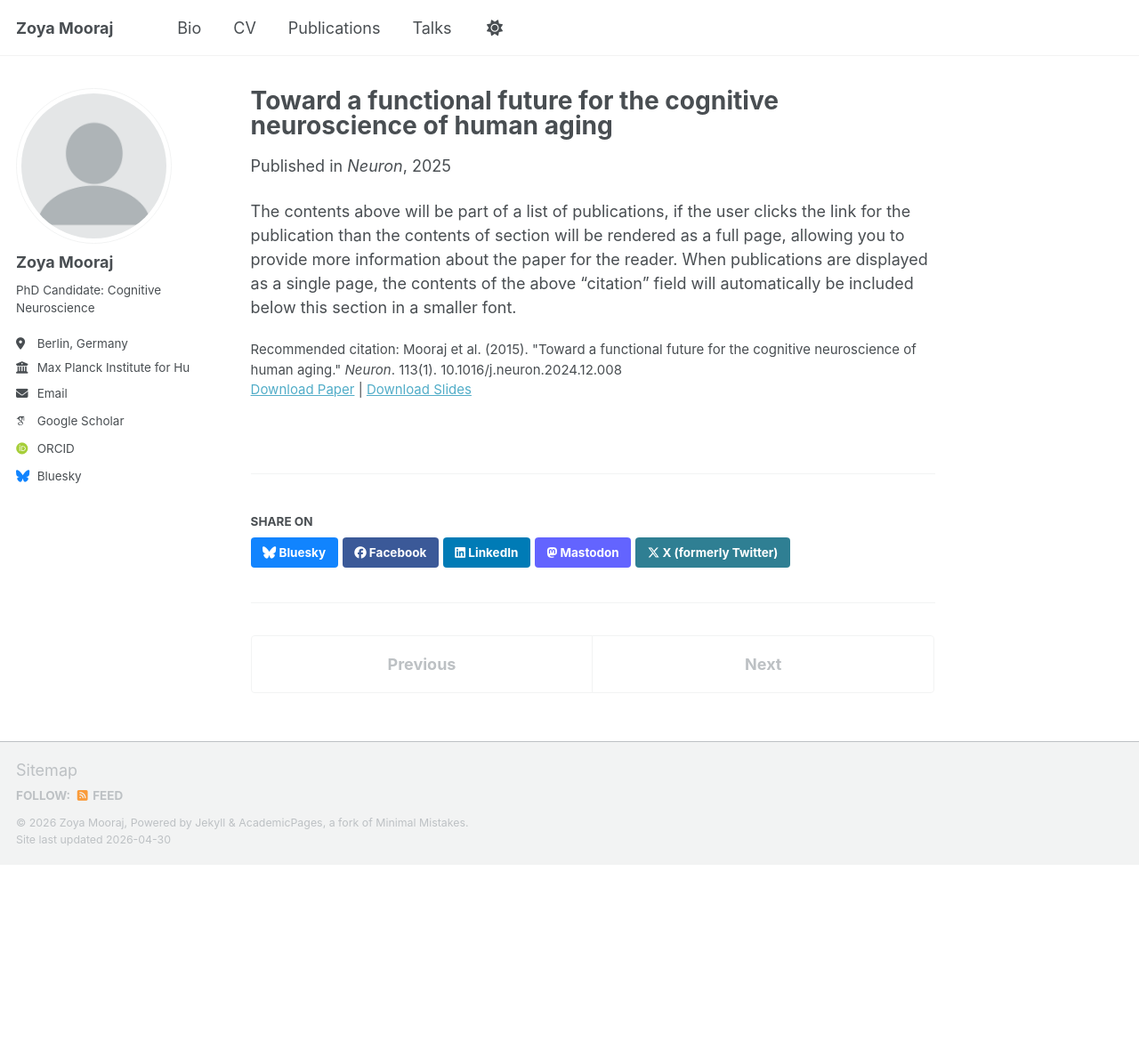
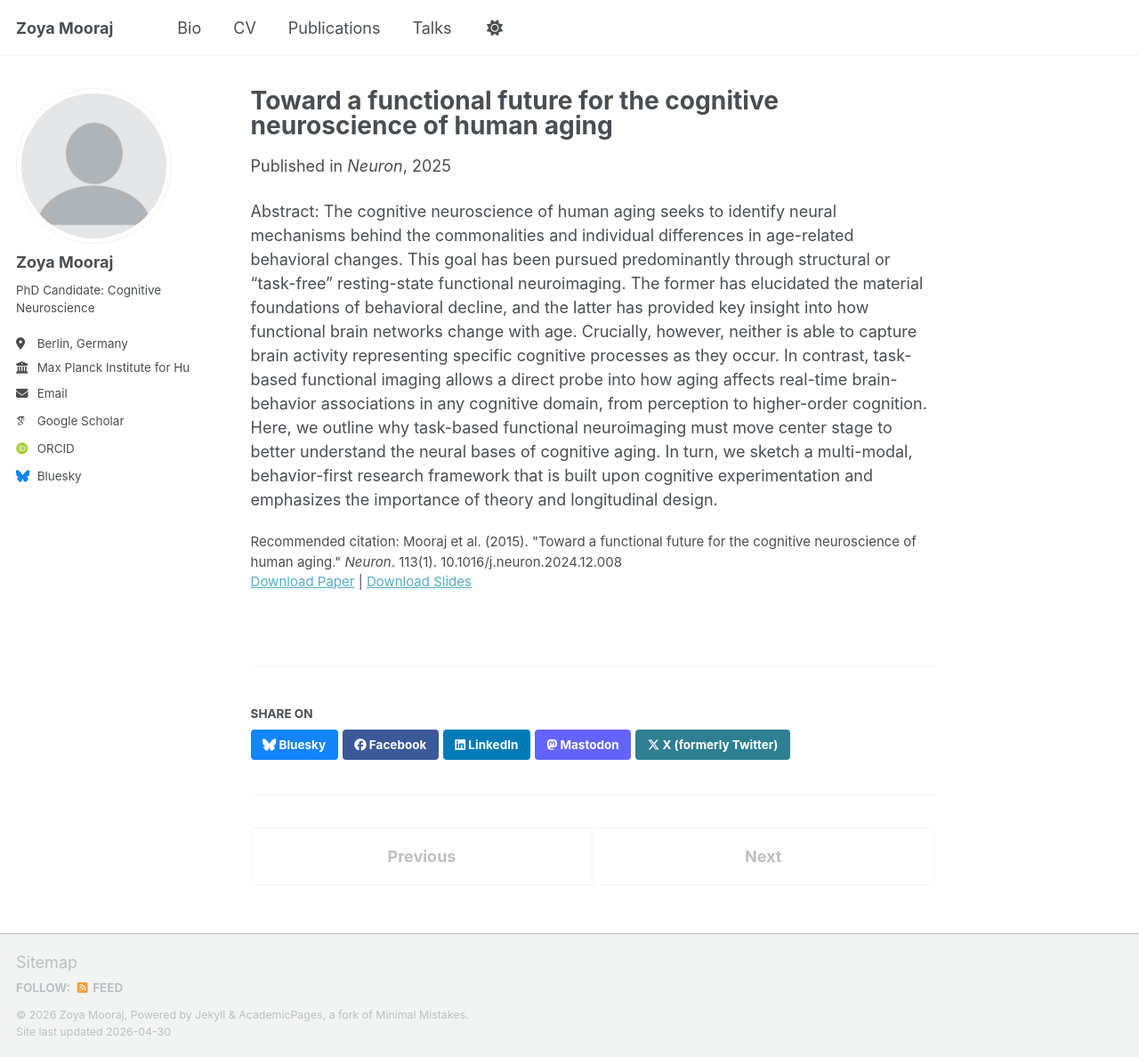
Before and after one commit to zoya-mooraj/zoya-mooraj.github.io, a Jekyll site: the page built from _publications/2025-Neuron-1.md, in a window 1280 px wide and 1188 px high. Shown: the whole window at 89% size. Built offline with Jekyll 4.4.1, drawn with Linux system fonts in a browser that asks for light colours; some web fonts are replaced; a script bundle is joined from its source files by our own code; library files that are not in the unit come from our copies.

Commit message:
Add abstract to 2025-Neuron-1 publication
Added an abstract summarizing the research on cognitive neuroscience of human aging and the importance of task-based functional neuroimaging.

```diff
--- a/_publications/2025-Neuron-1.md
+++ b/_publications/2025-Neuron-1.md
@@ -10,4 +10,5 @@ slidesurl: 'https://academicpages.github.io/files/slides1.pdf'
 paperurl: 'https://academicpages.github.io/files/paper1.pdf'
 citation: 'Mooraj et al. (2015). &quot;Toward a functional future for the cognitive neuroscience of human aging.&quot; <i>Neuron</i>. 113(1). 10.1016/j.neuron.2024.12.008'
 ---
-The contents above will be part of a list of publications, if the user clicks the link for the publication than the contents of section will be rendered as a full page, allowing you to provide more information about the paper for the reader. When publications are displayed as a single page, the contents of the above "citation" field will automatically be included below this section in a smaller font.
+Abstract:
+The cognitive neuroscience of human aging seeks to identify neural mechanisms behind the commonalities and individual differences in age-related behavioral changes. This goal has been pursued predominantly through structural or "task-free" resting-state functional neuroimaging. The former has elucidated the material foundations of behavioral decline, and the latter has provided key insight into how functional brain networks change with age. Crucially, however, neither is able to capture brain activity representing specific cognitive processes as they occur. In contrast, task-based functional imaging allows a direct probe into how aging affects real-time brain-behavior associations in any cognitive domain, from perception to higher-order cognition. Here, we outline why task-based functional neuroimaging must move center stage to better understand the neural bases of cognitive aging. In turn, we sketch a multi-modal, behavior-first research framework that is built upon cognitive experimentation and emphasizes the importance of theory and longitudinal design.
```
